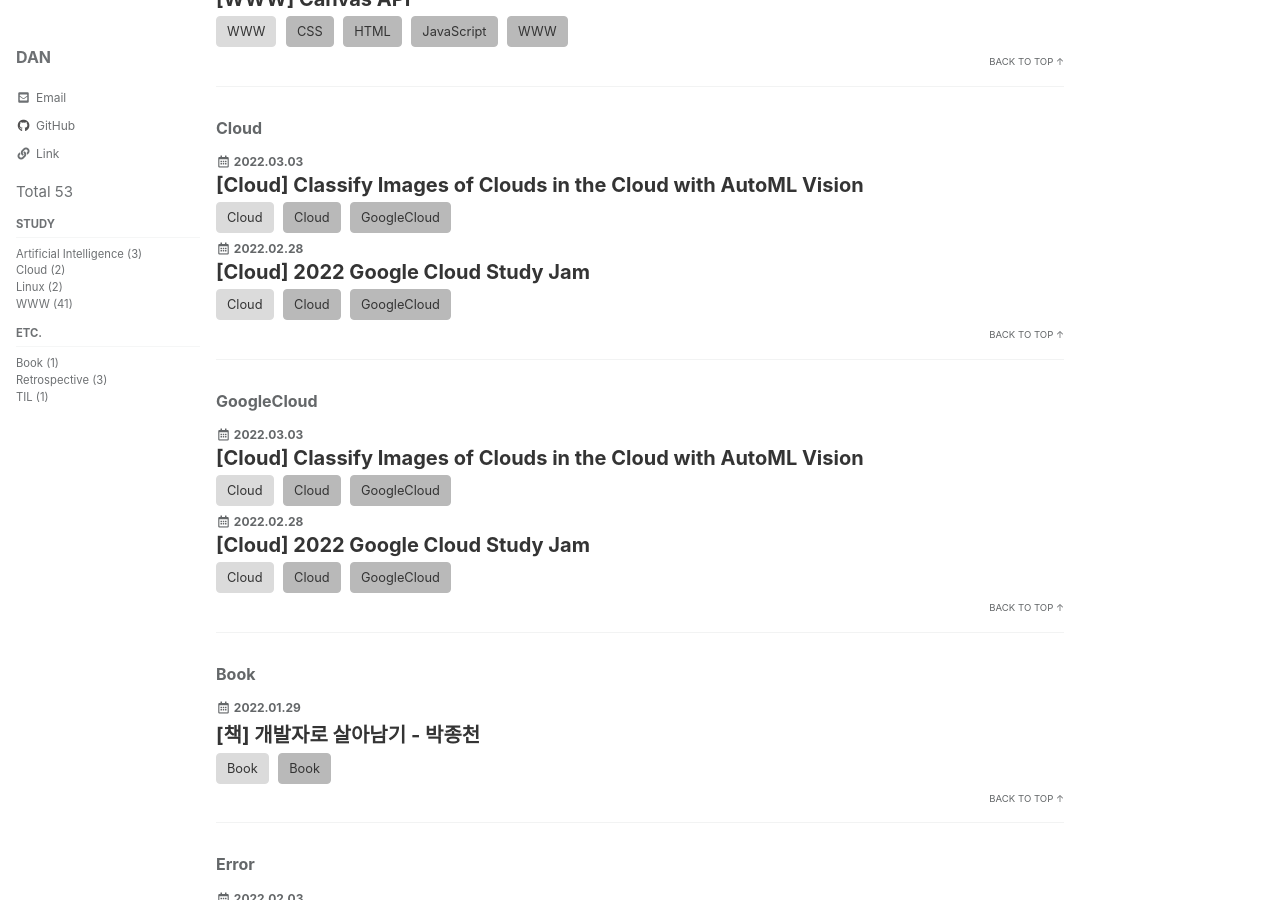
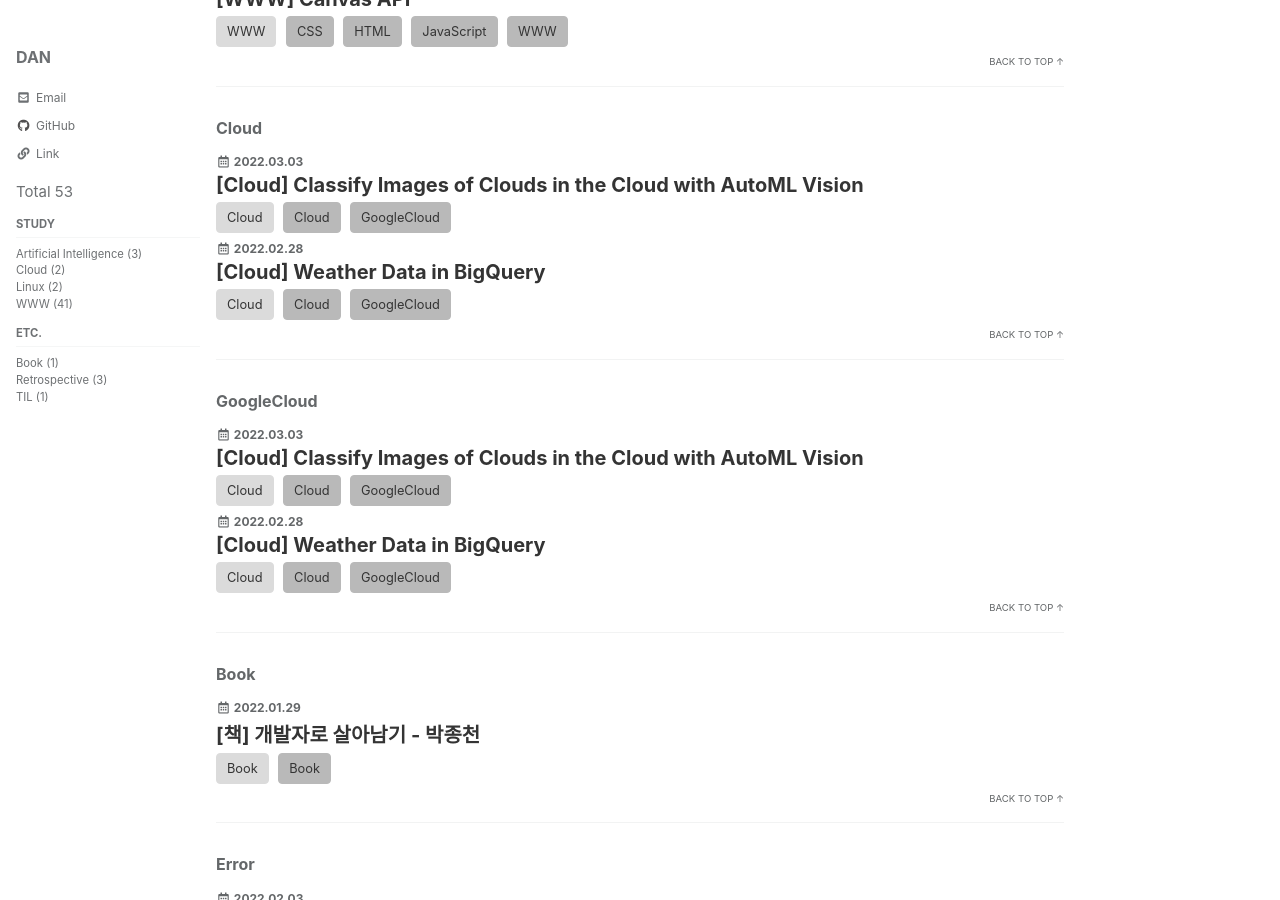
Before and after one commit to znhoon/dannsgo.github.io, a Jekyll site: the page built from _pages/tags-archive.md, in a window 1280 px wide and 900 px high, scrolled down 10145 px. Built offline with Jekyll 4.4.1, drawn with Linux system fonts in a browser that asks for light colours; cached includes are drawn as plain includes; some web fonts are replaced; part of the change alters nothing that is shown.

Commit message:
Update 2022-02-28-cloud-220228.md

```diff
--- a/_posts/Cloud/2022-02-28-cloud-220228.md
+++ b/_posts/Cloud/2022-02-28-cloud-220228.md
@@ -1,5 +1,5 @@
 ---
-title: "[Cloud] 2022 Google Cloud Study Jam"
+title: "[Cloud] Weather Data in BigQuery"
 categories:
  - Cloud
 tags:
@@ -11,34 +11,6 @@ toc_sticky: true
 💻 **2022 Google Cloud Study Jam** AI & ML 입문 과정에 참여한 기록입니다.
 {: .notice--primary}
 
-## 2022 Cloud Study Jam
-
-- 일정
-  - 2022.02.28 - 참가 확정
-  - 2022.03.28 - Study Jam 종료
-  - 2022.03.29 - Study Jam 수료 체크 메일
-
-- 교육 콘텐츠
-  - 영문
-- 수료 조건
-  - Qwiklabs 3개 퀘스트 완료 시 Cloud Study Jam 완주 기념품 증정
-- 추천 강좌
-  - Google Developer Essentials
-  - Perform Foundational Infrastructure Tasks in Google Cloud
-  - Advanced ML: ML Infrastructure
-  - Networking in Google Cloud
-  - Build and Secure Networks in Google Cloud
-  - Deploy and Manage Cloud Environments with Google Cloud
-  - Baseline: Data, ML, AI
-  - Explore Machine Learning Models with Explainable AI
-  - Perform Foundational Data, ML, and AI Tasks in Google Cloud
-  - Intro to ML: Image Processing
-  - Intro to ML: Language Processing
-  - Intermediate ML: TensorFlow on GCP
-  - Data Science on Google Cloud: Machine Learning
-
-
-
 ## Weather Data in BigQuery
 
 ![googlecloud](https://user-images.githubusercontent.com/90893596/156001802-39affc26-eed1-45e8-9a17-726cb79625ed.png)
```
